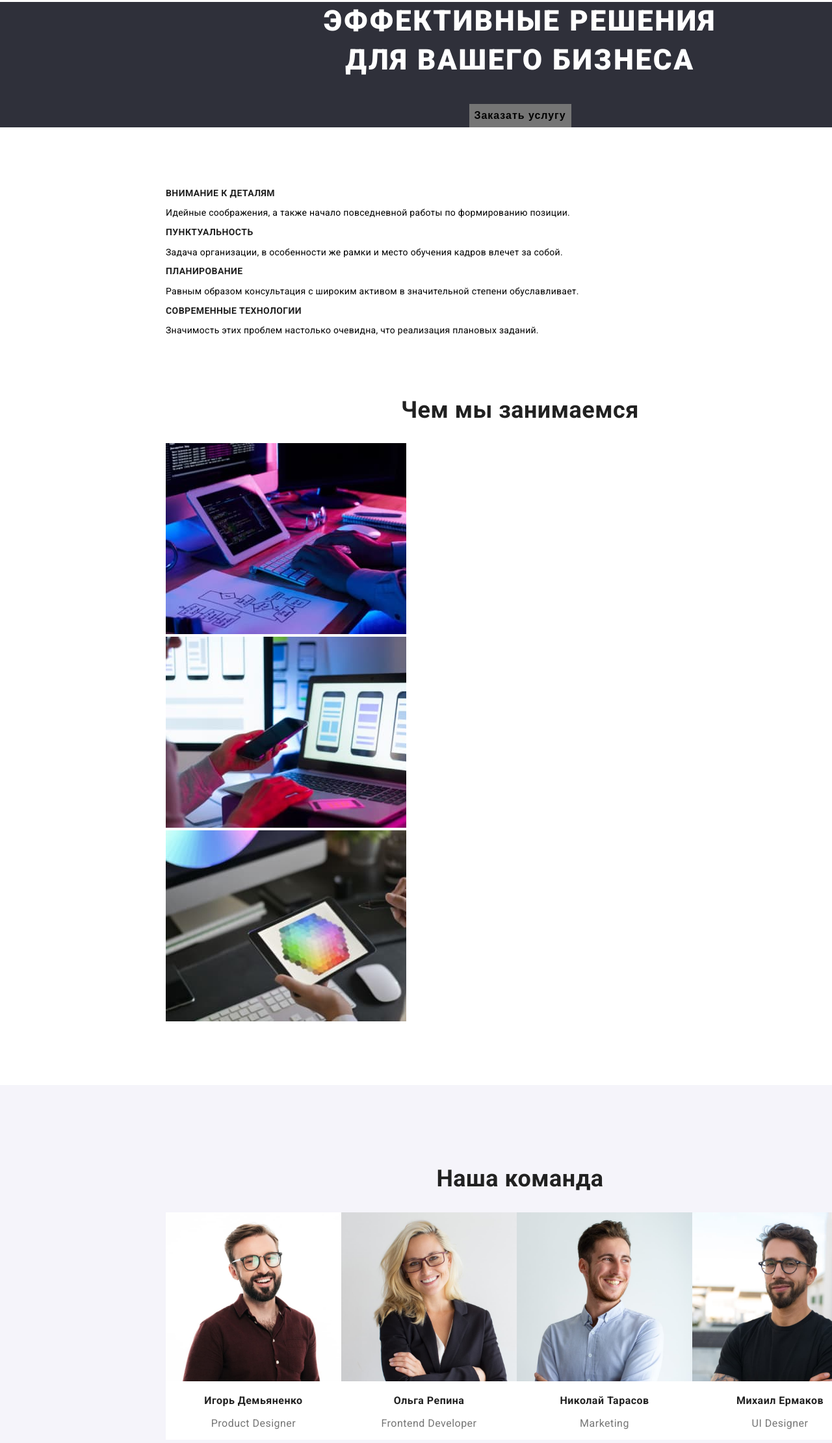
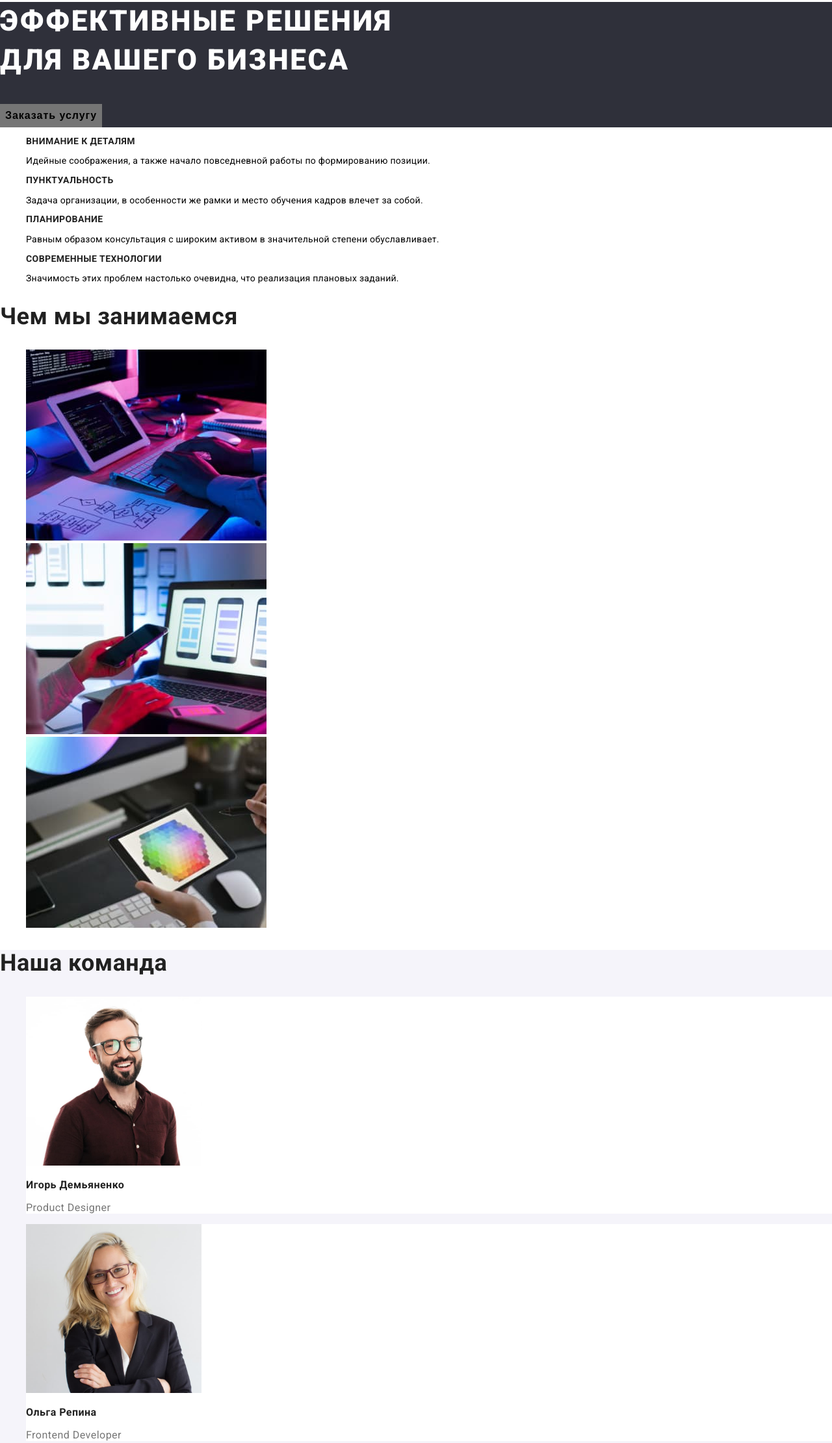
Before and after one commit to MishaStryzhka/goit-markup-hw-02, a plain HTML site: page index.html in a window 1280 px wide. Shown: the part 191-2412 px from the top of the page at 65% size. Drawn offline with Linux system fonts and the light colour scheme.

Commit message:
Update styles

```diff
--- a/css/main.css
+++ b/css/main.css
@@ -10,7 +10,6 @@
     font-weight: 900;
     font-size: 44px;
     line-height: 1.36;
-    text-align: center;
     letter-spacing: 0.06em;
     text-transform: uppercase;
 }
@@ -25,12 +24,7 @@
     font-weight: 700;
     font-size: 16px;
     line-height: 1.87;
-    display: flex;
-    align-items: center;
-    text-align: center;
     letter-spacing: 0.06em;
-
-    margin: 0 auto;
 }
 
 .button:hover {
@@ -43,7 +37,6 @@
 /* section */
 
 .section {
-    margin: 94px 215px;
 }
 .section-title {
     color: var(--primary-text-color);
@@ -51,7 +44,6 @@
     font-weight: 700;
     font-size: 36px;
     line-height: 1.16;
-    text-align: center;
 }
 
 /* features */
@@ -76,13 +68,9 @@
 
 .section-team {
     background-color: var(--secondary-bg-color);
-    height: 400px;
-    padding:94px 215px;
 }
 
 .section-team .list {
-    display: flex;
-    margin: 0;
 }
 
 .names {
@@ -90,13 +78,11 @@
     font-size: 500;
     font-size: 16px;
     line-height: 1.19;
-    text-align: center;
 }
 .profession {
     color: var(--secondary-text-color);
     font-size: 16px;
     line-height: 1.19;
-    text-align: center;
 }
 .section-team li {
     background-color: var(--primary-white-color);
--- a/css/portfolio.css
+++ b/css/portfolio.css
@@ -20,7 +20,6 @@
     font-weight: 500;
     font-size: 16px;
     line-height: 1.16;
-    text-align: center;
     letter-spacing: 0.03em;
 
 }
```
